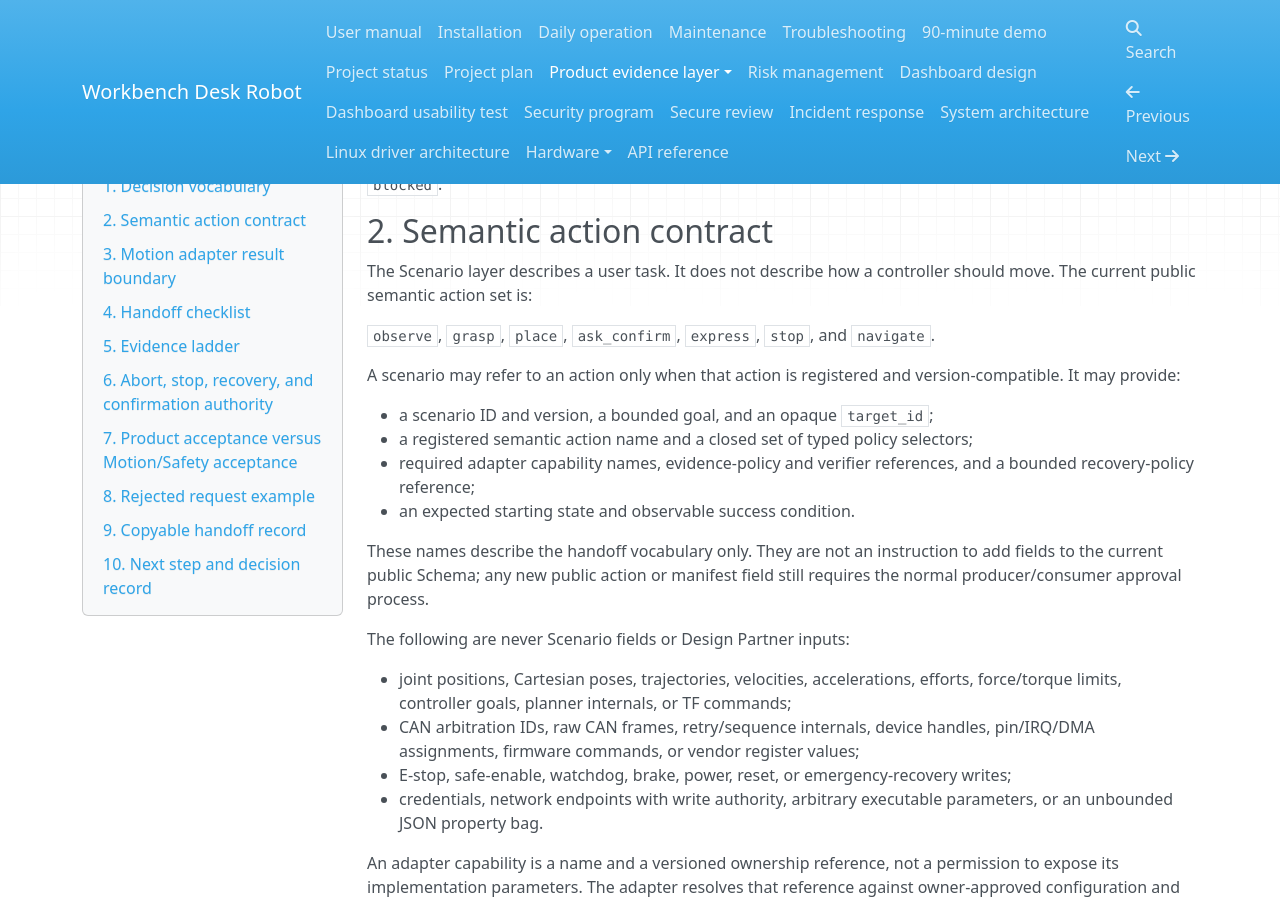
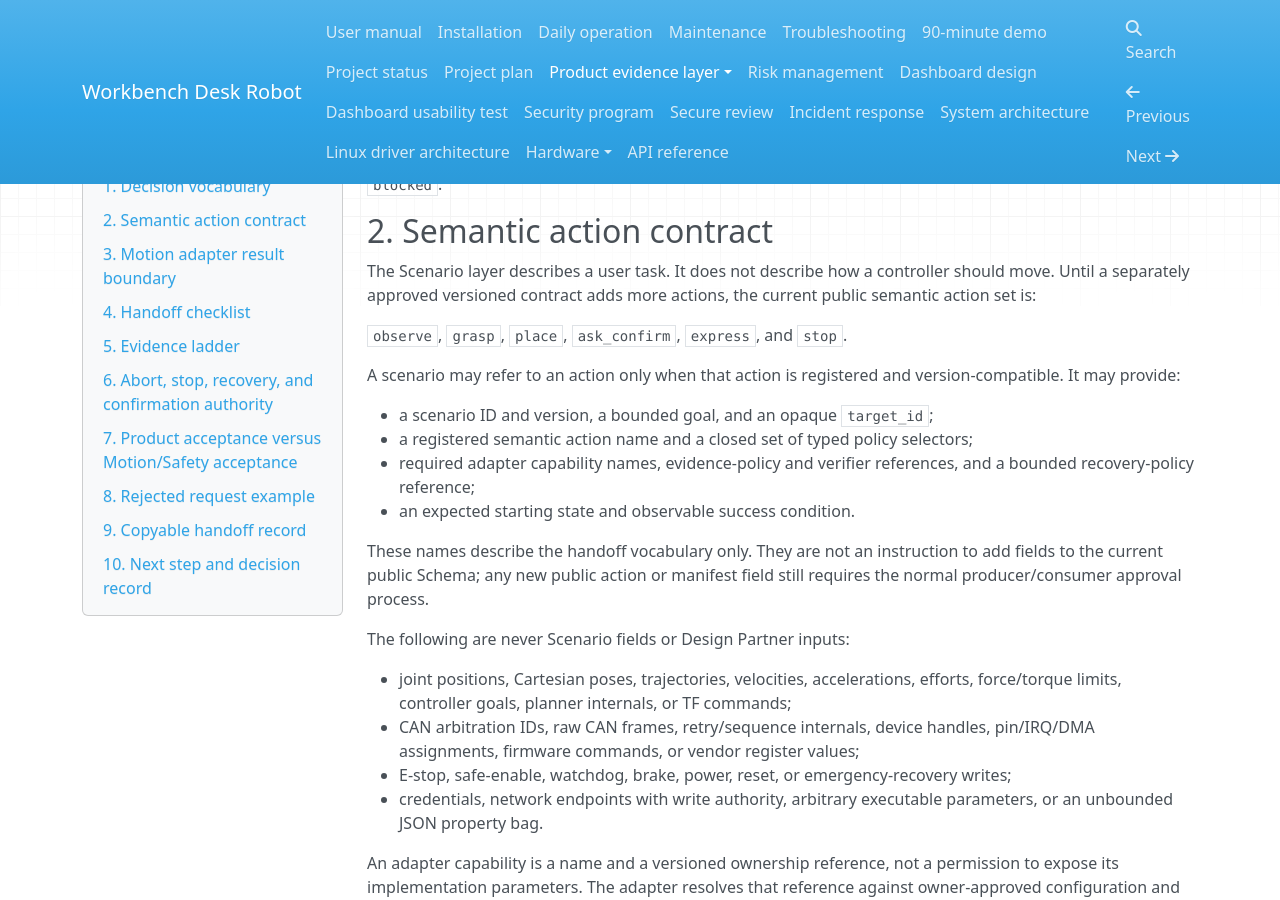
Before and after one commit to Quchaosheng/workbench-desk-robot, an MkDocs documentation site: the page built from docs/product/design-partner-handoff.md, in a window 1280 px wide and 900 px high, scrolled down 709 px. Built offline with MkDocs 1.6.1, drawn with Linux system fonts in a browser that asks for light colours; nearby versions of some CDN libraries.

Commit message:
revert(docs): keep navigate documentation in its authorized PR

```diff
--- a/docs/product/design-partner-handoff.md
+++ b/docs/product/design-partner-handoff.md
@@ -26,9 +26,10 @@ physical or safety claim remains `insufficient_evidence`, `not_executed`, or
 ## 2. Semantic action contract
 
 The Scenario layer describes a user task. It does not describe how a
-controller should move. The current public semantic action set is:
+controller should move. Until a separately approved versioned contract adds
+more actions, the current public semantic action set is:
 
-`observe`, `grasp`, `place`, `ask_confirm`, `express`, `stop`, and `navigate`.
+`observe`, `grasp`, `place`, `ask_confirm`, `express`, and `stop`.
 
 A scenario may refer to an action only when that action is registered and
 version-compatible. It may provide:
```
